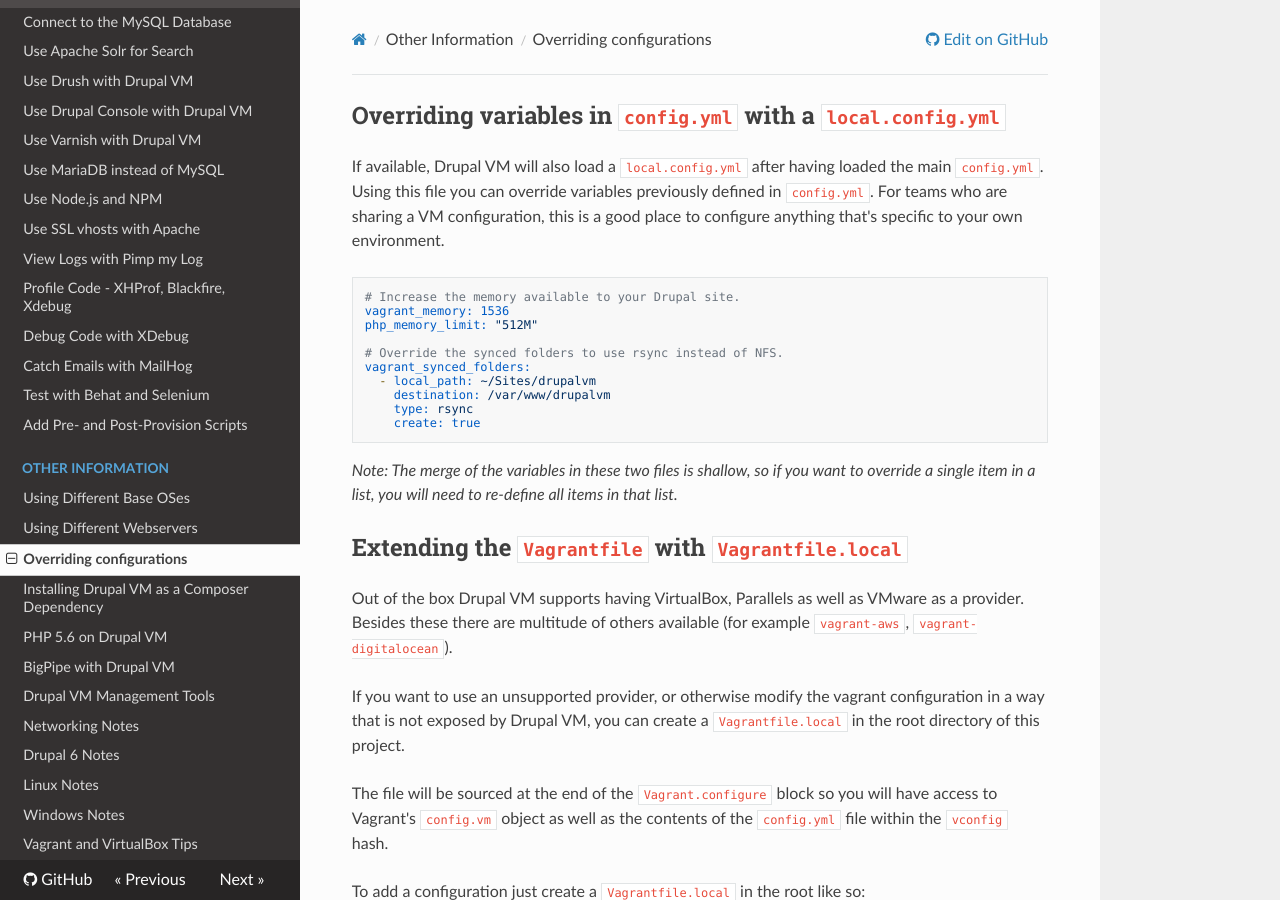
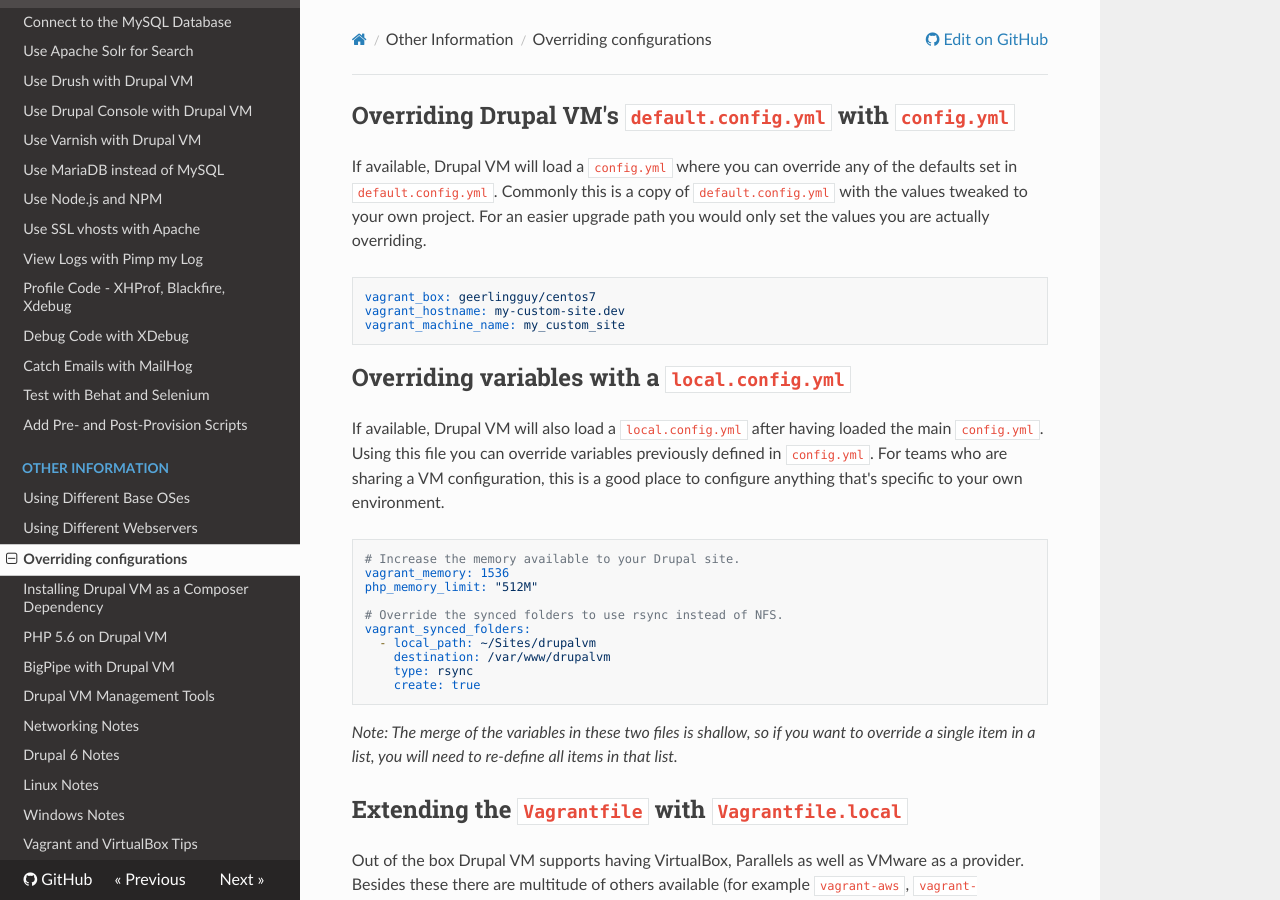
Before and after one commit to geerlingguy/drupal-vm, an MkDocs documentation site: the page built from docs/other/overriding-configurations.md, in a window 1280 px wide and 900 px high. Built offline with MkDocs 1.6.1, drawn with Linux system fonts in a browser that asks for light colours; nearby versions of some CDN libraries; old or Windows-style settings are respelled for this version of MkDocs.

Commit message:
Add docs on config.yml being optional [ci skip]

````diff
--- a/docs/other/overriding-configurations.md
+++ b/docs/other/overriding-configurations.md
@@ -1,4 +1,14 @@
-## Overriding variables in `config.yml` with a `local.config.yml`
+## Overriding Drupal VM's `default.config.yml` with `config.yml`
+
+If available, Drupal VM will load a `config.yml` where you can override any of the defaults set in `default.config.yml`. Commonly this is a copy of `default.config.yml` with the values tweaked to your own project. For an easier upgrade path you would only set the values you are actually overriding.
+
+```yaml
+vagrant_box: geerlingguy/centos7
+vagrant_hostname: my-custom-site.dev
+vagrant_machine_name: my_custom_site
+```
+
+## Overriding variables with a `local.config.yml`
 
 If available, Drupal VM will also load a `local.config.yml` after having loaded the main `config.yml`. Using this file you can override variables previously defined in `config.yml`. For teams who are sharing a VM configuration, this is a good place to configure anything that's specific to your own environment.
 
````
